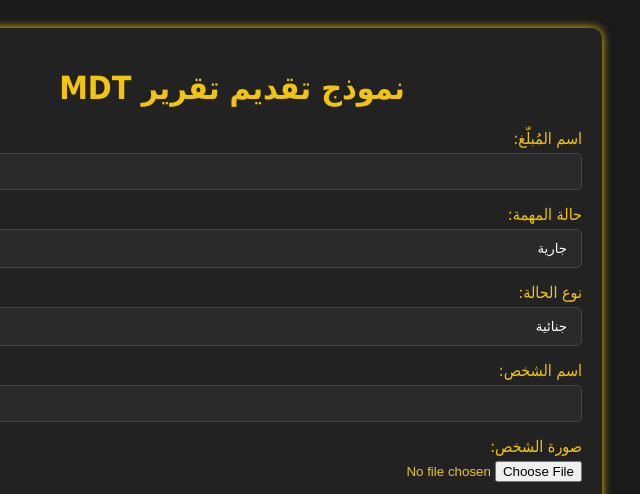
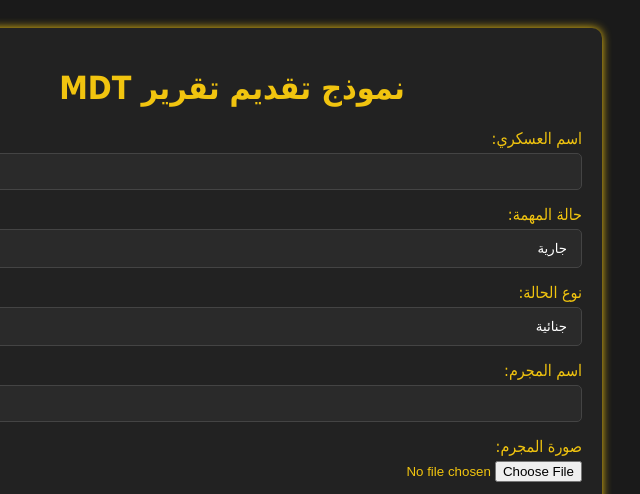
Before and after one commit to N0URELD1N/mdt.system, a plain HTML site: page index.html in a window 1280 px wide. Shown: the top 494 px of the page, 408-1048 px from the left. Drawn offline with Linux system fonts and the light colour scheme.

Commit message:
Update index.html

```diff
--- a/index.html
+++ b/index.html
@@ -11,7 +11,7 @@
     <h1>نموذج تقديم تقرير MDT</h1>
 
     <div class="section">
-      <label>اسم المُبلّغ:</label>
+      <label>اسم العسكري:</label>
       <input type="text" id="reporterName" required />
     </div>
 
@@ -35,12 +35,12 @@
     </div>
 
     <div class="section">
-      <label>اسم الشخص:</label>
+      <label>اسم المجرم:</label>
       <input type="text" id="personName" required />
     </div>
 
     <div class="section">
-      <label>صورة الشخص:</label>
+      <label>صورة المجرم:</label>
       <input type="file" id="personImage" accept="image/*" />
     </div>
 
```
